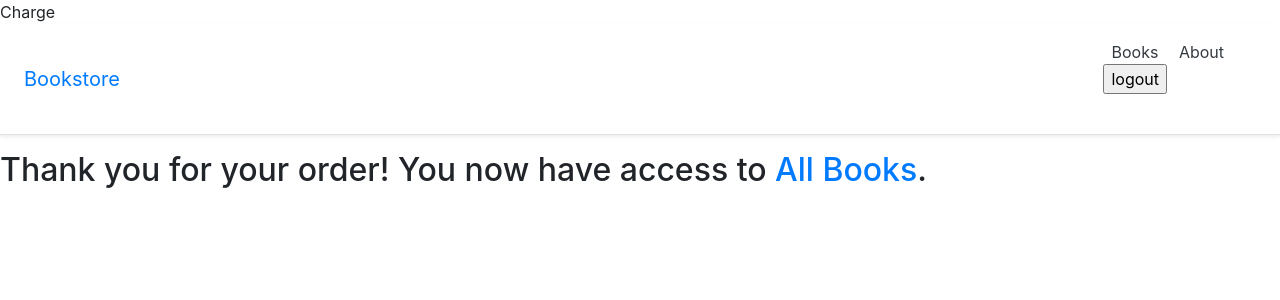
After one commit to hindia-vic/django_all_auth, a Django app: page /orders/charge/ in a window 1280 px wide. The commit adds this page. Shown: the top 300 px of the page. Run offline with Django 5.2, Linux system fonts and the light colour scheme; a user stored in the database is signed in; data comes from the database, SQL or seed files in the repository; both versions use the stored data as it was after the commit.

Commit message:
adding stripe checkout charge.html and permissions

```diff
--- a/bookstore/settings.py
+++ b/bookstore/settings.py
@@ -157,6 +157,7 @@ EMAIL_USE_TLS = True
 EMAIL_HOST_USER =config('EMAIL_HOST_USER')
 EMAIL_HOST_PASSWORD =config('EMAIL_HOST_PASSWORD')
 STRIPE_TEST_PUBLISHABLE_KEY=config('STRIPE_TEST_PUBLISHABLE_KEY')
+STRIPE_TEST_SECRET_KEY=config('STRIPE_TEST_SECRET_KEY')
 
 
 ACCOUNT_SESSION_REMEMBER = True
--- a/main/models.py
+++ b/main/models.py
@@ -9,6 +9,11 @@ class Books(models.Model):
     author=models.CharField(max_length=300)
     price=models.DecimalField(max_digits=6,decimal_places=2)
     cover = models.ImageField(upload_to='covers/', blank=True)
+
+    class Meta:
+            permissions = [
+              ('special_status', 'Can read all books'),]
+
 
 
     def __str__(self):
--- a/main/views.py
+++ b/main/views.py
@@ -1,6 +1,6 @@
 from django.shortcuts import render
 from django.views.generic import ListView,DetailView
-from django.contrib.auth.mixins import LoginRequiredMixin
+from django.contrib.auth.mixins import LoginRequiredMixin,PermissionRequiredMixin
 from . models import Books
 
 # Create your views here.
@@ -11,6 +11,7 @@ class BooksView(LoginRequiredMixin,ListView):
     model=Books
     template_name='book.html'
 
-class BookDetail(LoginRequiredMixin,DetailView):
+class BookDetail(LoginRequiredMixin,PermissionRequiredMixin,DetailView):
     model=Books
     template_name='detail.html'
+    permission_required = 'books.special_status'
--- a/orders/urls.py
+++ b/orders/urls.py
@@ -1,6 +1,7 @@
 from django.urls import path
-from .views import OrdersPage
+from .views import OrdersPage,charge
 
 urlpatterns=[
     path('',OrdersPage.as_view(),name='order'),
+    path('charge/',charge,name='charge')
 ]
--- a/orders/views.py
+++ b/orders/views.py
@@ -1,13 +1,28 @@
+import stripe
 from django.shortcuts import render
+from django.contrib.auth.models import Permission
 from django.views.generic.base import TemplateView
 from django.conf import settings
 
-
+stripe.api_key=settings.STRIPE_TEST_SECRET_KEY
 class OrdersPage(TemplateView):
     template_name='orders.html'
-    def get_context_data(self, **kwargs): # new
+    def get_context_data(self, **kwargs):
        context = super().get_context_data(**kwargs)
        context['stripe_key'] = settings.STRIPE_TEST_PUBLISHABLE_KEY
        return context
 
+def charge(request):
+    permission=Permission.objects.get(codename='special_status')
+    u=request.user
+    u.user_permissions.add(permission)
+    if request.method=='POST':
+        charge=stripe.Charge.create(
+            amount=3900,
+            currency='usd',
+            description='Purchase all books',
+            source=request.POST['stripeToken']
+        )
+    return render(request,'charge.html')
+
 # Create your views here.
--- /dev/null
+++ b/templates/charge.html
@@ -0,0 +1,7 @@
+{% extends 'base.html' %}
+{% block title %}Charge{% endblock title %}
+{% block content %}
+<h2>Thank you for your order! You now have access to
+    <a href="{% url 'books' %}">All Books</a>.
+</h2>
+{% endblock content %}
```
Also changed, not shown: templates/orders.html (+6 -3 lines), db.sqlite3, main/migrations/0004_alter_books_options.py (added).
